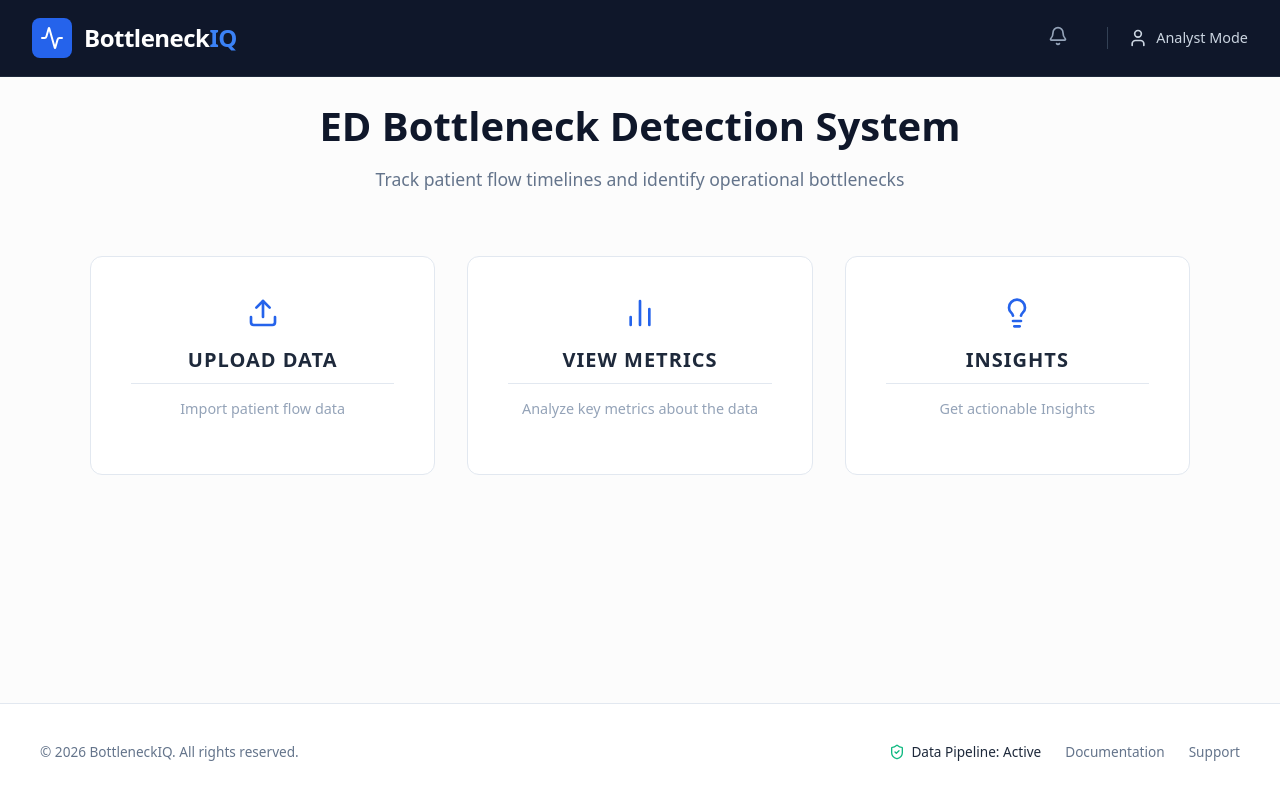
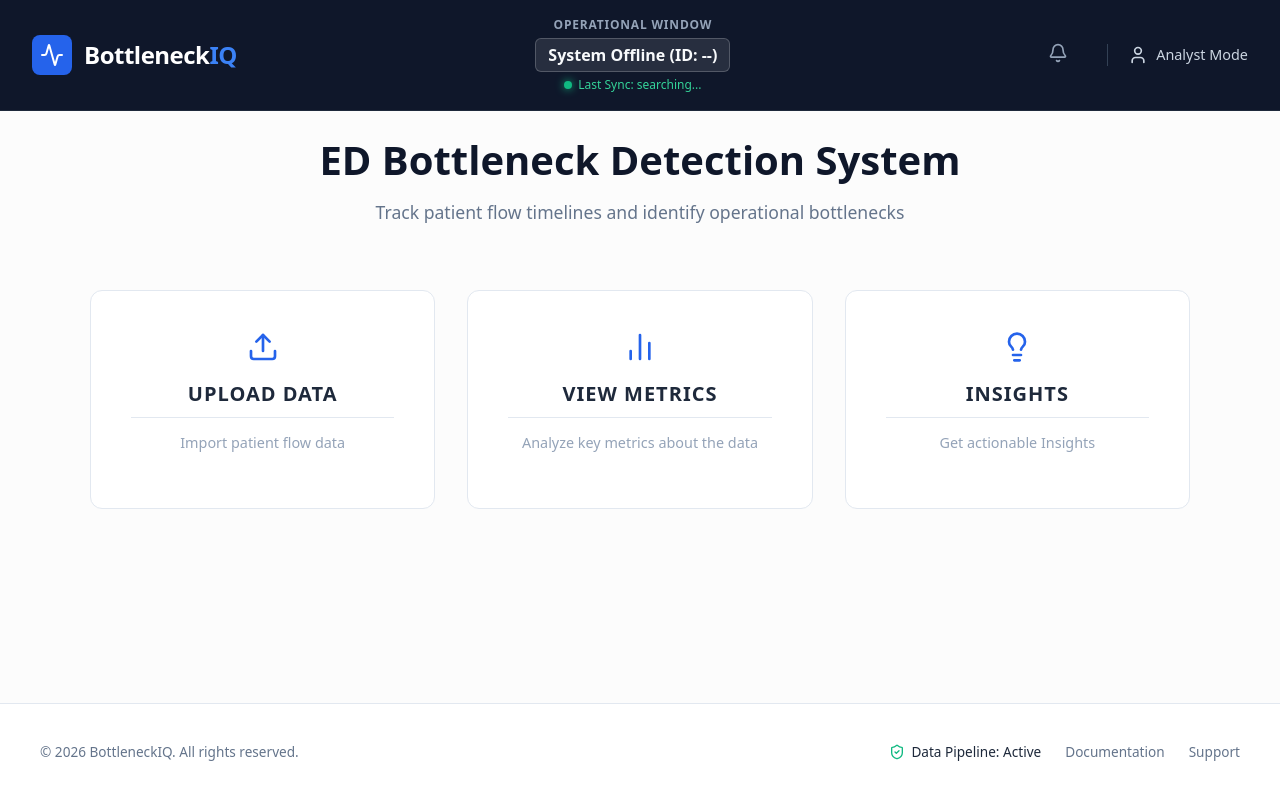
Before and after one commit to peamable/BottleneckIQ, a React app in the folder Implementation/frontend/: page / in a window 1280 px wide. Built offline with nearby package versions, Linux system fonts and the light colour scheme; no server answers; the HTML template or start-up script is replaced by a standard one.

Commit message:
Horizon_Display

```diff
--- a/Implementation/frontend/src/components/header.jsx
+++ b/Implementation/frontend/src/components/header.jsx
@@ -1,9 +1,31 @@
+import { useState, useEffect } from "react";
 import React from "react";
 import {Link} from 'react-router-dom';
 import {Activity, Bell, User} from 'lucide-react';
-import '../header.css'
+import '../header.css';
 
-const Header = () => {
+const Header = ({ uploadIdFromUrl }) => {
+
+    const [horizon, setHorizon] = useState({ id: null, date: "Loading..." });
+
+  useEffect(() => {
+    const fetchHorizon = async () => {
+      // If the URL has an ID, use it. Otherwise, the API defaults to 'Latest'
+      const url = uploadIdFromUrl
+        ? `http://localhost:8000/metrics/dashboard-horizon?upload_id=${uploadIdFromUrl}`
+        : "http://localhost:8000/metrics/dashboard-horizon";
+
+      try {
+        const response = await fetch(url);
+        const data = await response.json();
+        setHorizon({ id: data.upload_id, date: data.display_date });
+      } catch (err) {
+        setHorizon({ id: null, date: "System Offline" });
+      }
+    };
+
+    fetchHorizon();
+  }, [uploadIdFromUrl]); // Re-run if the user switches uploads
     return (
         <nav className="main-header">
             {/* LEFT SIDE: The Logo */}
@@ -15,6 +37,32 @@ const Header = () => {
                 Bottleneck<span className="logo-accent">IQ</span>
                 </span>
             </Link>
+
+            {/* THE DATA WINDOW & SYNC STATUS
+            <div className="data_horizon_badge">
+                <span className="horizon_label">Operational Window</span>
+                <span className="horizon_value">Feb 22, 2026 | 08:00 - 14:00</span>
+                <div className="sync_status">
+                <span className="live_dot"></span>
+                Last Sync: just now
+                </div>
+            </div> */}
+
+            {/* THE DATA WINDOW & SYNC STATUS */}
+            <div className="data_horizon_badge">
+                <span className="horizon_label">Operational Window</span>
+
+                {/* This will now show the real upload time or 'Loading...' */}
+                <span className="horizon_value">
+                    {horizon.date} (ID: {horizon.id ?? '--'})
+                </span>
+
+                <div className="sync_status">
+                    {/* The live dot stays green to show the system is connected */}
+                    <span className="live_dot"></span>
+                    Last Sync: {horizon.id ? 'just now' : 'searching...'}
+                </div>
+            </div>
 
             {/* RIGHT SIDE: Navigation Actions */}
             <div className="header-actions">
--- a/Implementation/frontend/src/header.css
+++ b/Implementation/frontend/src/header.css
@@ -61,3 +61,47 @@
   border-left: 1px solid #334155;
   padding-left: 20px;
 }
+
+/* --- DATA HORIZON STYLING (HEADER VERSION) --- */
+.data_horizon_badge {
+  display: flex;
+  flex-direction: column;
+  align-items: center; /* Center it horizontally in the header */
+  justify-content: center;
+  gap: 4px; /* Slightly more space */
+}
+
+.horizon_label {
+  font-size: 0.75rem; /* Tiny bit larger */
+  color: #94a3b8; /* Lighter gray to pop against the dark header */
+  text-transform: uppercase;
+  font-weight: 800; /* Extra bold for "label" feel */
+  letter-spacing: 0.8px;
+}
+
+.horizon_value {
+  font-size: 1rem; /* Much larger for readability */
+  color: #f8fafc; /* White/Off-white text */
+  font-weight: 700;
+  background: rgba(255, 255, 255, 0.1); /* Semi-transparent dark background */
+  padding: 4px 12px; /* More "pill" like padding */
+  border-radius: 6px;
+  border: 1px solid rgba(255, 255, 255, 0.2); /* Subtle border for depth */
+}
+
+.sync_status {
+  font-size: 0.75rem;
+  color: #34d399; /* Bright emerald green */
+  display: flex;
+  align-items: center;
+  gap: 6px;
+  font-weight: 500;
+}
+
+.live_dot {
+  width: 8px;
+  height: 8px;
+  background-color: #10b981;
+  border-radius: 50%;
+  box-shadow: 0 0 8px #10b981; /* Adds a "glow" effect */
+}
--- a/Implementation/frontend/src/pages/view_metrics_page.jsx
+++ b/Implementation/frontend/src/pages/view_metrics_page.jsx
@@ -334,14 +334,14 @@ const ViewMetrics = () => {
   </div>
 
   {/* THE DATA WINDOW & SYNC STATUS */}
-  <div className="data_horizon_badge">
+  {/* <div className="data_horizon_badge">
     <span className="horizon_label">Operational Window</span>
     <span className="horizon_value">Feb 22, 2026 | 08:00 - 14:00</span>
     <div className="sync_status">
       <span className="live_dot"></span>
       Last Sync: just now
     </div>
-</div>
+</div> */}
 </div>
 
         {/* 3. INTERACTIVE PERFORMANCE TREND (The "History") */}
--- a/Implementation/frontend/src/view_metrics.css
+++ b/Implementation/frontend/src/view_metrics.css
@@ -183,34 +183,34 @@
 }
 
 /* --- DATA HORIZON STYLING --- */
-.data_horizon_badge {
-  display: flex;
-  flex-direction: column;
-  align-items: flex-end; /* Aligns to the right side of the bar */
-  gap: 2px;
-}
+/* .data_horizon_badge { */
+  /* display: flex; */
+  /* flex-direction: column; */
+  /* align-items: flex-end; Aligns to the right side of the bar */
+  /* gap: 2px; */
+/* } */
 
-.horizon_label {
-  font-size: 0.7rem;
-  color: #64748b;
-  text-transform: uppercase;
-  font-weight: 700;
-  letter-spacing: 0.5px;
-}
+/* .horizon_label { */
+  /* font-size: 0.7rem; */
+  /* color: #64748b; */
+  /* text-transform: uppercase; */
+  /* font-weight: 700; */
+  /* letter-spacing: 0.5px; */
+/* } */
 
-.horizon_value {
-  font-size: 0.85rem;
-  color: #1e293b;
-  font-weight: 600;
-  background: #e2e8f0;
-  padding: 2px 8px;
-  border-radius: 4px;
-}
+/* .horizon_value { */
+  /* font-size: 0.85rem; */
+  /* color: #1e293b; */
+  /* font-weight: 600; */
+  /* background: #e2e8f0; */
+  /* padding: 2px 8px; */
+  /* border-radius: 4px; */
+/* } */
 
-.sync_status {
-  font-size: 0.7rem;
-  color: #10b981; /* Green for "Live/Active" */
-  display: flex;
-  align-items: center;
-  gap: 5px;
-}
+/* .sync_status { */
+  /* font-size: 0.7rem; */
+  /* color: #10b981; Green for "Live/Active" */
+  /* display: flex; */
+  /* align-items: center; */
+  /* gap: 5px; */
+/* } */
```
Also changed, not shown: 2 other files (tests, documents, lock files or other folders).
